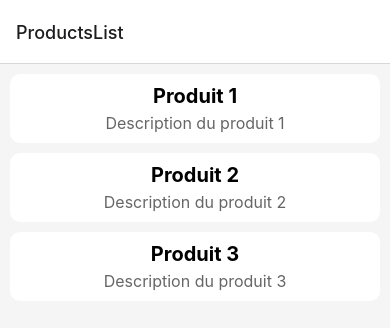
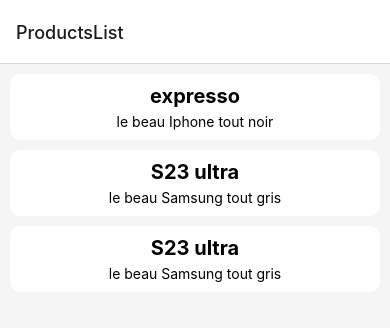
Before and after one commit to joel-beya/MsprProject, a React Native app: screen / in a window 390 px wide. Shown: the top 328 px of the page. Built offline with nearby package versions, Linux system fonts and the light colour scheme.

Commit message:
add changes app

```diff
--- a/components/ProductDetails.js
+++ b/components/ProductDetails.js
@@ -7,7 +7,20 @@
   return (
     <View style={styles.container}>
       <Text style={styles.title}>{produit.nom}</Text>
-      <Text style={styles.description}>{produit.description}</Text>
+      <View style={styles.detailsContainer}>
+        <View style={styles.detail}>
+          <Text style={styles.label}>Prix:</Text>
+          <Text style={styles.value}>{produit.price}</Text>
+        </View>
+        <View style={styles.detail}>
+          <Text style={styles.label}>Couleur:</Text>
+          <Text style={styles.value}>{produit.color}</Text>
+        </View>
+        <View style={styles.detail}>
+          <Text style={styles.label}>Description:</Text>
+          <Text style={styles.value}>{produit.description}</Text>
+        </View>
+      </View>
     </View>
   );
 }
@@ -23,9 +36,23 @@
     fontWeight: 'bold',
     marginBottom: 10,
   },
-  description: {
-    fontSize: 18,
-    lineHeight: 24,
+  detailsContainer: {
+    borderWidth: 1,
+    borderColor: '#ccc',
+    borderRadius: 5,
+    padding: 10,
+    marginTop: 10,
+  },
+  detail: {
+    flexDirection: 'row',
+    marginBottom: 5,
+  },
+  label: {
+    fontWeight: 'bold',
+    marginRight: 5,
+  },
+  value: {
+    flex: 1,
   },
 });
 
--- a/components/ProductsList.js
+++ b/components/ProductsList.js
@@ -1,14 +1,15 @@
 import React, { useState } from 'react';
 import { View, FlatList, TouchableOpacity, Text, StyleSheet } from 'react-native';
 
-const produits = [
-  { id: 1, nom: 'Produit 1', description: 'Description du produit 1' },
-  { id: 2, nom: 'Produit 2', description: 'Description du produit 2' },
-  { id: 3, nom: 'Produit 3', description: 'Description du produit 3' },
+
+const products = [
+  { id: "01", name: "expresso", price: "1400", description: "le beau Iphone tout noir", color: "Black" },
+  { id: "02", name: "S23 ultra", price: "1400", description: "le beau Samsung tout gris", color: "Grey" },
+  { id: "03", name: "S23 ultra", price: "1400", description: "le beau Samsung tout gris", color: "Grey" },
 ];
 
 function ProductsList({ navigation }) {
-  const [data, setData] = useState(produits);
+  const [data, setData] = useState(products);
 
   function onPressItem(item) {
     navigation.navigate('ProductDetails', { produit: item });
@@ -18,8 +19,8 @@
     return (
       <TouchableOpacity style={styles.itemContainer} onPress={() => onPressItem(item)}>
         <View style={styles.itemContent}>
-          <Text style={styles.itemTitle}>{item.nom}</Text>
-          <Text style={styles.itemDescription}>{item.description}</Text>
+          <Text style={styles.itemTitle}>{item.name}</Text>
+          <Text style={styles.description}>{item.description}</Text>
         </View>
       </TouchableOpacity>
     );
```
